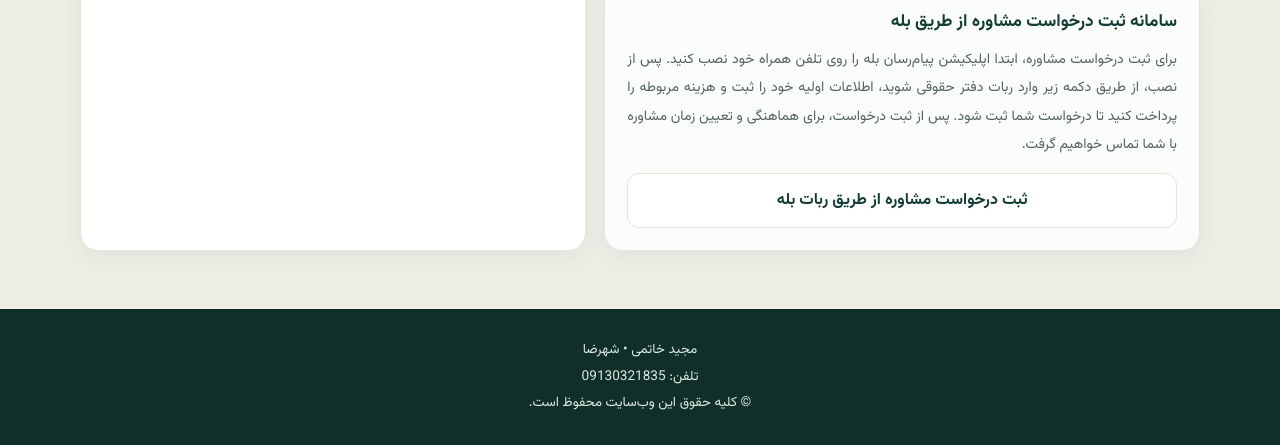
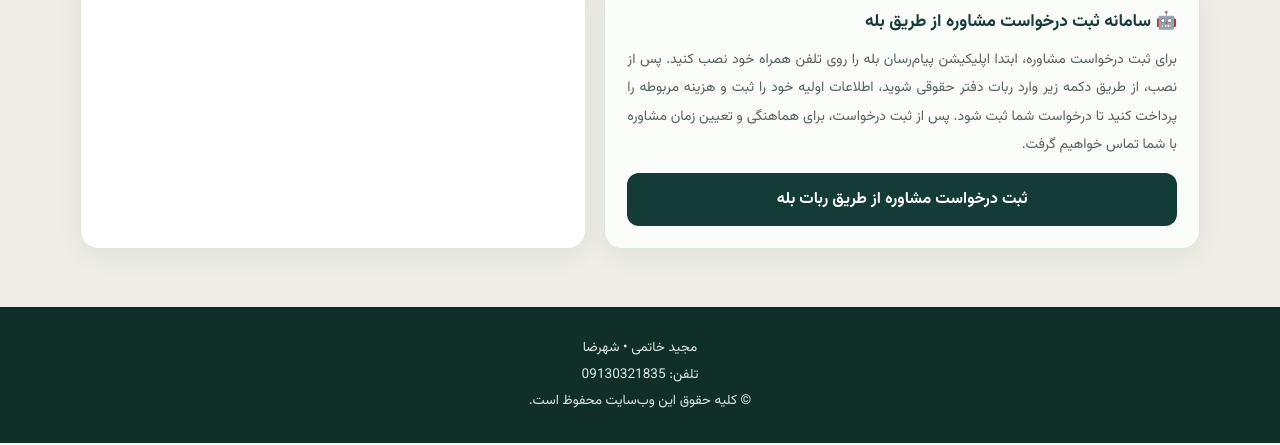
Before and after one commit to majidkhatamii-prog/majid-khatami-site, a plain HTML site: page index.html in a window 1280 px wide. Shown: the part 4233-4678 px from the top of the page. Drawn offline with Linux system fonts and the light colour scheme.

Commit message:
Style Bale request button and add robot icon

```diff
--- a/index.html
+++ b/index.html
@@ -517,9 +517,9 @@ input, textarea, select { font-size: 16px; }
         </form>
       </div>
       <div class="box bale-request-box">
-        <h3>سامانه ثبت درخواست مشاوره از طریق بله</h3>
+        <h3><span aria-hidden="true">🤖</span> سامانه ثبت درخواست مشاوره از طریق بله</h3>
         <p class="bale-instructions">برای ثبت درخواست مشاوره، ابتدا اپلیکیشن پیام‌رسان بله را روی تلفن همراه خود نصب کنید. پس از نصب، از طریق دکمه زیر وارد ربات دفتر حقوقی شوید، اطلاعات اولیه خود را ثبت و هزینه مربوطه را پرداخت کنید تا درخواست شما ثبت شود. پس از ثبت درخواست، برای هماهنگی و تعیین زمان مشاوره با شما تماس خواهیم گرفت.</p>
-        <a class="btn light" href="https://ble.ir/majidkhatamibot" target="_blank" rel="noopener" style="width:100%;margin-top:14px">ثبت درخواست مشاوره از طریق ربات بله</a>
+        <a class="btn" href="https://ble.ir/majidkhatamibot" target="_blank" rel="noopener" style="width:100%;margin-top:14px">ثبت درخواست مشاوره از طریق ربات بله</a>
       </div>
     </div>
     <div class="box contact-info" id="contact-info">
```
